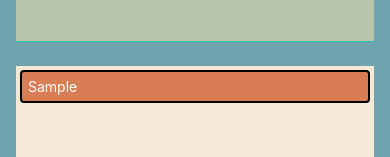
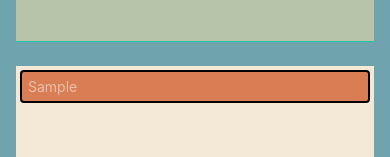
Before and after one commit to benunderdahl/GoalTracker, a React Native app: screen / in a window 390 px wide. Both pictures are taken after typing "Sample" into the empty fields and a click on the button "ADD". Shown: the part 129-286 px from the top of the page. Built offline with nearby package versions, Linux system fonts and the light colour scheme.

Commit message:
added delete function

```diff
--- a/App.js
+++ b/App.js
@@ -1,35 +1,39 @@
 import { useState } from 'react'
-import { StyleSheet, Text, View, Button, TextInput, ScrollView, FlatList } from 'react-native';
+import { StyleSheet, View, FlatList } from 'react-native';
+import GoalItem from './components/GoalItem';
+import GoalInput from './components/GoalInput';
 
 export default function App() {
+  const [goals, setGoals] = useState([])
   const [enteredGoal, setEnteredGoal] = useState("")
-  const [goals, setGoals] = useState([])
   function goalHandler(enteredText) {
     setEnteredGoal(enteredText)
   }
+
   function addGoal() {
-    setGoals(prev => [...prev, enteredGoal])
+    setGoals(prev => [...prev, {
+      goal: enteredGoal,
+      id: Math.random().toString()
+    }
+  ])
     setEnteredGoal("")
+  }
+  function deleteGoalHandler(id) {
+    setGoals(prev => {
+      return prev.filter((goal) => goal.id !== id)
+    })
   }
   return (
 <View style={styles.appContainer}>
-  <View style={styles.inputContainer}>
-    <TextInput
-      style={styles.textInput}
-      placeholder="enter some text"
-      onChangeText={goalHandler}
-      value={enteredGoal}
-    />
-    <Button title="Add" onPress={addGoal} />
-  </View>
+  <GoalInput addGoal={addGoal} enteredGoal={enteredGoal} goalHandler={goalHandler}/>
   <View style={styles.goalsContainer}>
-    <FlatList data={goals} renderItem={item => {
+    <FlatList data={goals} renderItem={itemData => {
       return (
-        <View key={item.index} style={styles.goalItem}>
-          <Text style={{color: "white"}}>{item.item}</Text>
-        </View>
+        <GoalItem text={itemData.item.goal} onDelete={deleteGoalHandler} id={itemData.item.id}/>
       )
-    }}/>
+    }}
+    keyExtractor={item => item.id}/>
+
   </View>
 </View>
 
@@ -46,32 +50,9 @@ const styles = StyleSheet.create({
     height: '100%',
     width: '100%'
   },
-  inputContainer: {
-    backgroundColor: '#B8C4A9',
-    flex: 1,
-    flexDirection: "row",
-    justifyContent: "space-between",
-    alignItems: "center",
-    marginBottom: 24,
-    borderBottomColor: '#23C4A4',
-    borderBottomWidth: 1,
-  },
-  textInput: {
-    borderWidth: 1,
-    borderColor: '#CCCCCC',
-    width: '70%',
-    marginRight: 8,
-    padding: 8
-  },
   goalsContainer: {
     backgroundColor: '#F4E9D7',
     flex: 5,
   },
-  goalItem: {
-    padding: 6,
-    backgroundColor: '#D97D55',
-    borderWidth: 2,
-    borderRadius: 4,
-    margin: 4,
-  }
+
 })
--- /dev/null
+++ b/components/GoalInput.jsx
@@ -0,0 +1,39 @@
+import { StyleSheet, TextInput, View, Button, Image } from "react-native"
+
+
+function GoalInput(props) {
+
+    return (
+    <View style={styles.inputContainer}>
+    <TextInput
+      style={styles.textInput}
+      placeholder="enter some text"
+      onChangeText={props.goalHandler}
+      value={props.enteredGoal}
+    />
+    <Button title="Add" onPress={props.addGoal} />
+  </View>
+    )
+}
+
+const styles = StyleSheet.create( {
+    inputContainer: {
+    backgroundColor: '#B8C4A9',
+    flex: 1,
+    flexDirection: "row",
+    justifyContent: "space-between",
+    alignItems: "center",
+    marginBottom: 24,
+    borderBottomColor: '#23C4A4',
+    borderBottomWidth: 1,
+  },
+  textInput: {
+    borderWidth: 1,
+    borderColor: '#CCCCCC',
+    width: '70%',
+    marginRight: 8,
+    padding: 8
+  },
+})
+
+export default GoalInput
--- /dev/null
+++ b/components/GoalItem.jsx
@@ -0,0 +1,30 @@
+import { StyleSheet, View, Text, Pressable
+ } from "react-native"
+
+
+function GoalItem(props) {
+    return ( <View style={styles.goalItem}>
+    <Pressable onPress={props.onDelete.bind(this, props.id)} style={styles.pressedItem}>
+          <Text style={{color: "white"}}>{props.text}</Text>
+        </Pressable>
+        </View>
+)
+}
+
+const styles = StyleSheet.create({
+    goalItem: {
+    padding: 6,
+    backgroundColor: '#D97D55',
+    borderWidth: 2,
+    borderRadius: 4,
+    margin: 4,
+  },
+  pressedItem: {
+    opacity: 0.5
+  }
+})
+
+
+
+
+export default GoalItem
```
Also changed, not shown: assets/images/dartboard.jpg (added).
